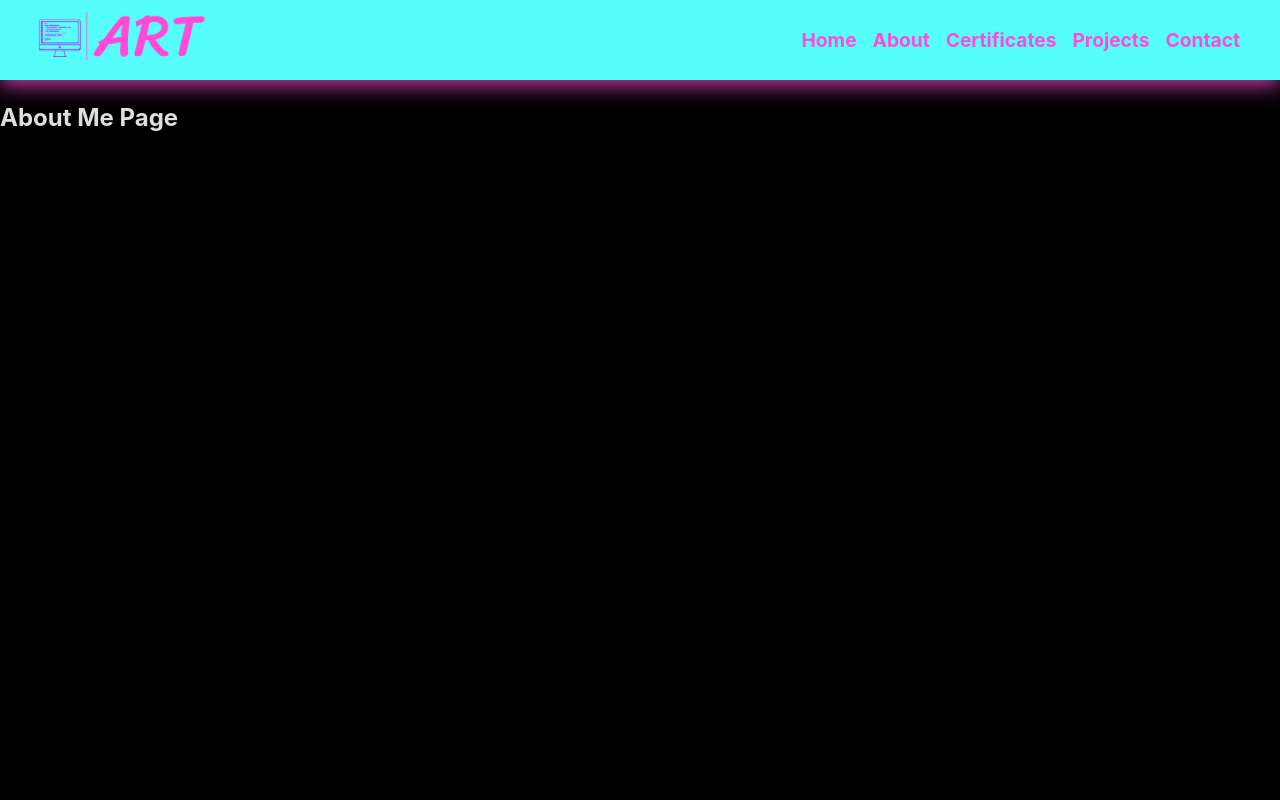
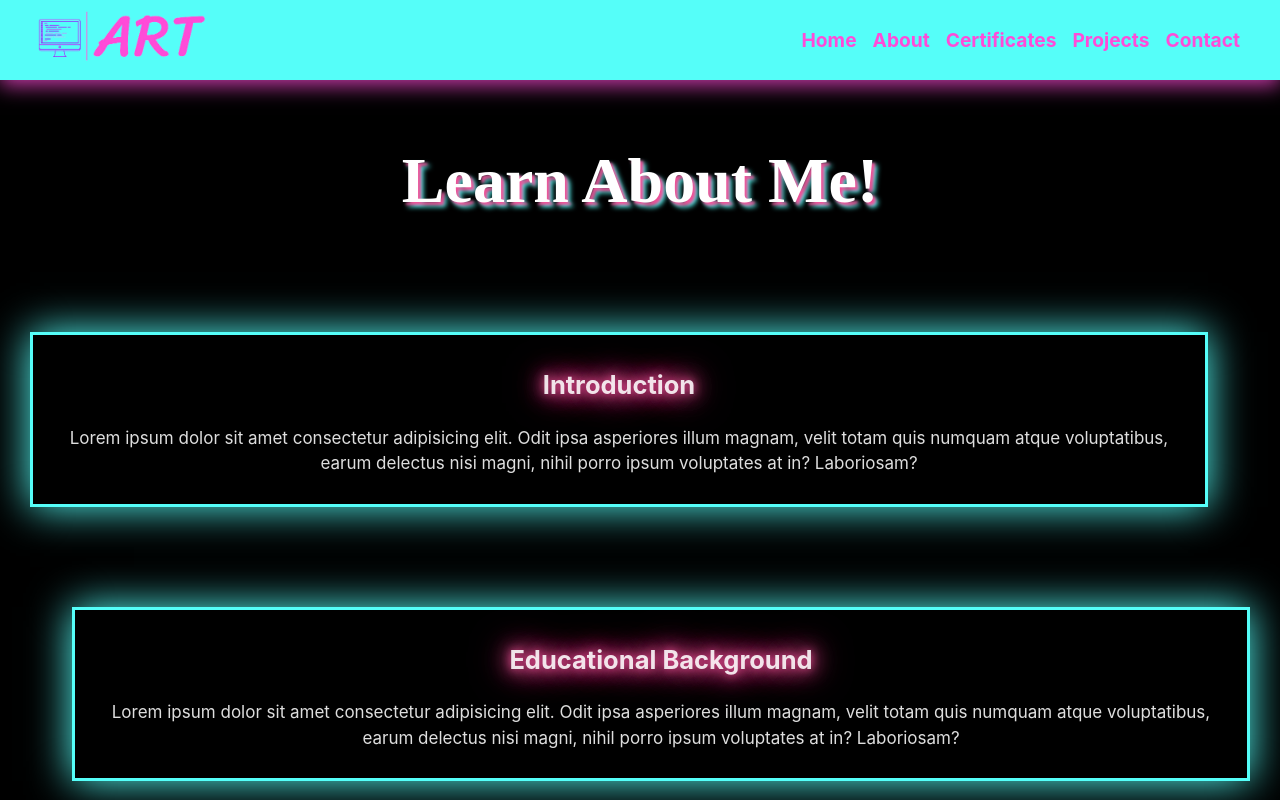
Before and after one commit to Mela13076/React-Portfolio, a React (Vite) app in the folder portfolio/: page /about in a window 1280 px wide. Shown: the top 800 px of the page. Built offline with nearby package versions, Linux system fonts and the light colour scheme; a web font is replaced by a local one.

Commit message:
Small Changes in Code

```diff
--- a/portfolio/src/App.css
+++ b/portfolio/src/App.css
@@ -273,3 +273,46 @@
 
 
 /********* About Me Page Styles *********/
+
+/* .content-section{
+  text-align: center;
+  margin-top: 50px;
+  margin-bottom: 50px;
+  width: 90%;
+  display: flex;
+  align-content: center;
+  justify-content: center;
+  flex-direction: column;
+  padding: 10px;
+  font-size: 17px;
+} */
+
+
+.content-section{
+  text-align: center;
+  display: flex;
+  flex-direction: column;
+}
+
+.square{
+  width: 90%;
+  border: 3px solid #55fef9;
+  box-shadow: 0 0px 40px #55fef9;
+  margin-top: 50px;
+  margin-bottom: 50px;
+  text-align: center;
+  padding: 10px;
+  font-size: 17px;
+  /* margin-left: auto;
+  margin-right: auto; */
+}
+
+.square:nth-child(even) {
+  align-self: flex-end;
+  margin-right: 30px;
+}
+
+.square:nth-child(odd) {
+  align-self: flex-start;
+  margin-left: 30px;
+}
--- a/portfolio/src/pages/about.jsx
+++ b/portfolio/src/pages/about.jsx
@@ -6,7 +6,49 @@ function About(){
 
     return(
         <div className="about-page">
-            <h2>About Me Page</h2>
+            <h2 className="page-header">Learn About Me!</h2>
+            <div className="content-section">
+                <div className="introduction square">
+                    <h2 className="neon-text">Introduction</h2>
+                    <p>Lorem ipsum dolor sit amet consectetur adipisicing elit. Odit ipsa asperiores illum magnam, velit totam quis numquam atque voluptatibus, earum delectus nisi magni, nihil porro ipsum voluptates at in? Laboriosam?</p>
+                </div>
+
+                <div className="educational-background square">
+                    <h2 className="neon-text">Educational Background</h2>
+                    <p>Lorem ipsum dolor sit amet consectetur adipisicing elit. Odit ipsa asperiores illum magnam, velit totam quis numquam atque voluptatibus, earum delectus nisi magni, nihil porro ipsum voluptates at in? Laboriosam?</p>
+                </div>
+
+                <div className="professional-journey square">
+                    <h2 className="neon-text">Professional Journey</h2>
+                    <p>Lorem ipsum dolor sit amet consectetur adipisicing elit. Odit ipsa asperiores illum magnam, velit totam quis numquam atque voluptatibus, earum delectus nisi magni, nihil porro ipsum voluptates at in? Laboriosam?</p>
+                </div>
+
+                <div className="technical-skills square">
+                    <h2 className="neon-text">Technical Skills</h2>
+                    <p>Lorem ipsum dolor sit amet consectetur adipisicing elit. Odit ipsa asperiores illum magnam, velit totam quis numquam atque voluptatibus, earum delectus nisi magni, nihil porro ipsum voluptates at in? Laboriosam?</p>
+                </div>
+
+                <div className="specialization square">
+                    <h2 className="neon-text">Specialization</h2>
+                    <p>Lorem ipsum dolor sit amet consectetur adipisicing elit. Odit ipsa asperiores illum magnam, velit totam quis numquam atque voluptatibus, earum delectus nisi magni, nihil porro ipsum voluptates at in? Laboriosam?</p>
+                </div>
+
+                <div className="achievements square">
+                    <h2 className="neon-text">Achievements</h2>
+                    <p>Lorem ipsum dolor sit amet consectetur adipisicing elit. Odit ipsa asperiores illum magnam, velit totam quis numquam atque voluptatibus, earum delectus nisi magni, nihil porro ipsum voluptates at in? Laboriosam?</p>
+                </div>
+
+                <div className="personal-interest square">
+                    <h2 className="neon-text">Personal Interest</h2>
+                    <p>Lorem ipsum dolor sit amet consectetur adipisicing elit. Odit ipsa asperiores illum magnam, velit totam quis numquam atque voluptatibus, earum delectus nisi magni, nihil porro ipsum voluptates at in? Laboriosam?</p>
+                </div>
+
+                <div className="future-aspirations square">
+                    <h2 className="neon-text">Future Aspirations</h2>
+                    <p>Lorem ipsum dolor sit amet consectetur adipisicing elit. Odit ipsa asperiores illum magnam, velit totam quis numquam atque voluptatibus, earum delectus nisi magni, nihil porro ipsum voluptates at in? Laboriosam?</p>
+                </div>
+
+            </div>
         </div>
     )
 }
```
Also changed, not shown: 1 other file (tests, documents, lock files or other folders).
